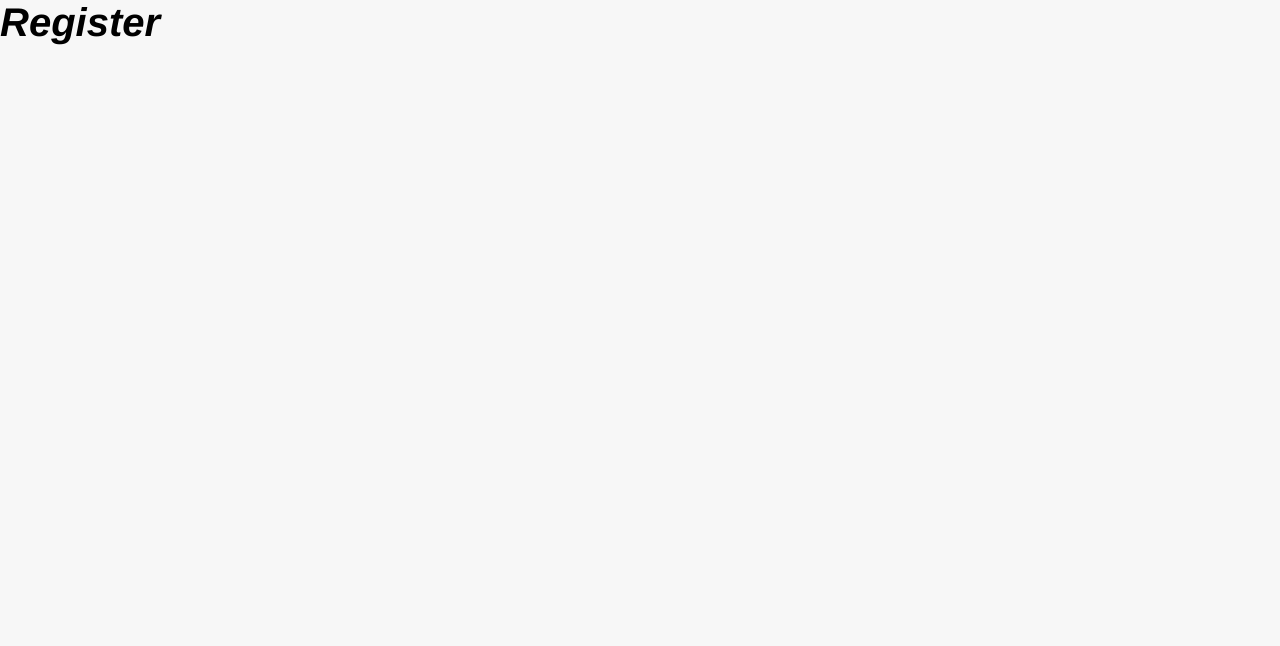
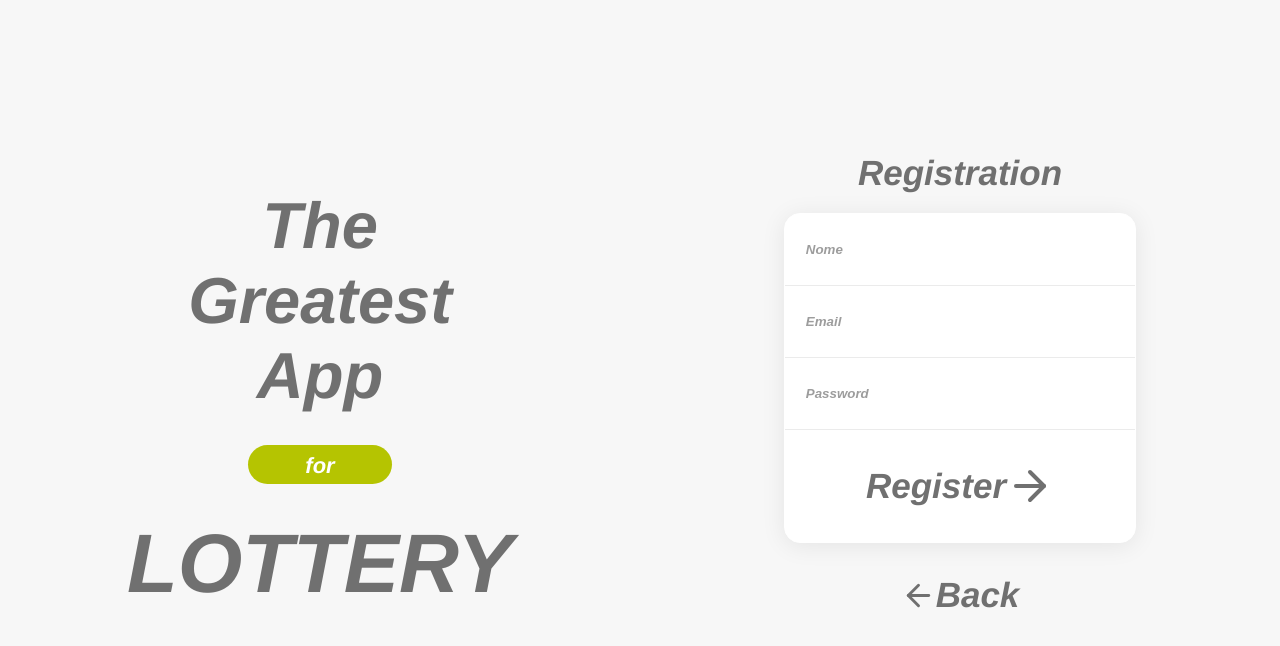
Before and after one commit to martinsgabriel1956/tgl-web, a React (Create React App) app: page /register in a window 1280 px wide. Shown: the top 646 px of the page. Built offline with nearby package versions, Linux system fonts and the light colour scheme.

Commit message:
feat: register page finished

```diff
--- /dev/null
+++ b/src/components/Form/RegisterForm/index.tsx
@@ -0,0 +1,23 @@
+import { ReactNode } from 'react';
+
+import { Container, Control } from './styles';
+
+interface RegisterFormProps {
+  children?: ReactNode;
+}
+
+export function RegisterForm(props: RegisterFormProps) {
+  return (
+    <Container>
+      <Control>
+        <input type="text" placeholder="Nome" />
+      </Control>
+      <Control>
+        <input type="email" placeholder="Email" />
+      </Control>
+      <Control>
+        <input type="password" placeholder="Password" />
+      </Control>
+    </Container>
+  );
+};
--- /dev/null
+++ b/src/components/Form/RegisterForm/styles.ts
@@ -0,0 +1,22 @@
+import styled from 'styled-components';
+
+export const Container = styled.div`
+
+`;
+
+export const Control = styled.div`
+
+  input {
+    border-radius: 16px 16px 0 0;
+    width: 100%;
+    padding: 1.75rem 1.3rem;
+    border: none;
+    border-bottom: 1px solid #ebebeb;
+
+    &::placeholder {
+      font-weight: bold;
+      color: #9d9d9d;
+      font-style: italic;
+    }
+  }
+`;
--- a/src/pages/Register/index.tsx
+++ b/src/pages/Register/index.tsx
@@ -1,9 +1,28 @@
-import { Container } from './styles';
+import { Logo } from "../../components/UI/Logo";
+import { Container, Arrow } from "./styles";
+import { RegisterForm } from "../../components/Form/RegisterForm";
+import { Card } from "../../components/UI/Card";
+import { ButtonLink } from "../../components/UI/ButtonLink";
+import { FiArrowLeft } from "react-icons/fi";
 
 export function Register() {
   return (
     <Container>
-      <h1>Register</h1>
+      <Logo />
+      <section>
+        <h2>Registration</h2>
+        <Card>
+          <RegisterForm />
+          <ButtonLink to="/">
+            Register
+            <Arrow />
+          </ButtonLink>
+        </Card>
+        <ButtonLink to="/login">
+          <FiArrowLeft />
+          Back
+        </ButtonLink>
+      </section>
     </Container>
   );
-};
+}
--- a/src/pages/Register/styles.ts
+++ b/src/pages/Register/styles.ts
@@ -1,5 +1,33 @@
 import styled from 'styled-components';
 
+import { FiArrowRight } from "react-icons/fi";
+
 export const Container = styled.div`
+  height: 100vh;
+  display: grid;
+  grid-template-columns: repeat(2, 1fr);
+  align-items: center;
+  justify-content: space-around;
 
+  h2 {
+    font-size: 35px;
+    color: #707070;
+    text-align: center;
+    padding: 0 1.25rem 1.25rem;
+
+    @media (max-width: 767px) {
+      font-size: 25px;
+      padding: 1rem 0 1.25rem;
+    }
+  }
+
+  @media (max-width: 767px) {
+    grid-template-columns: repeat(1, 1fr);
+    justify-content: center;
+    align-items: center;
+  }
 `;
+
+export const Arrow = styled(FiArrowRight)`
+  font-size: 3rem;
+`;
```
